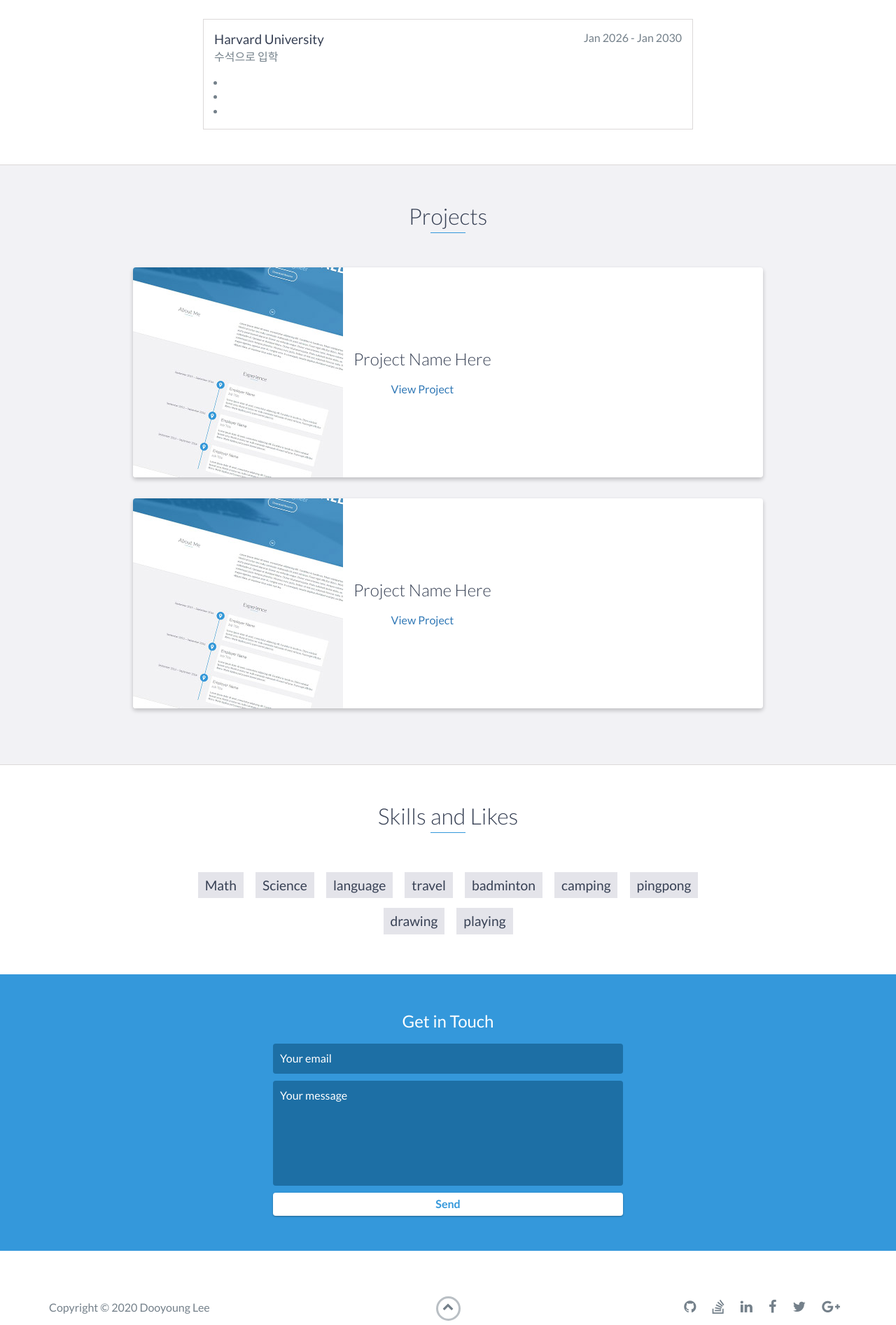
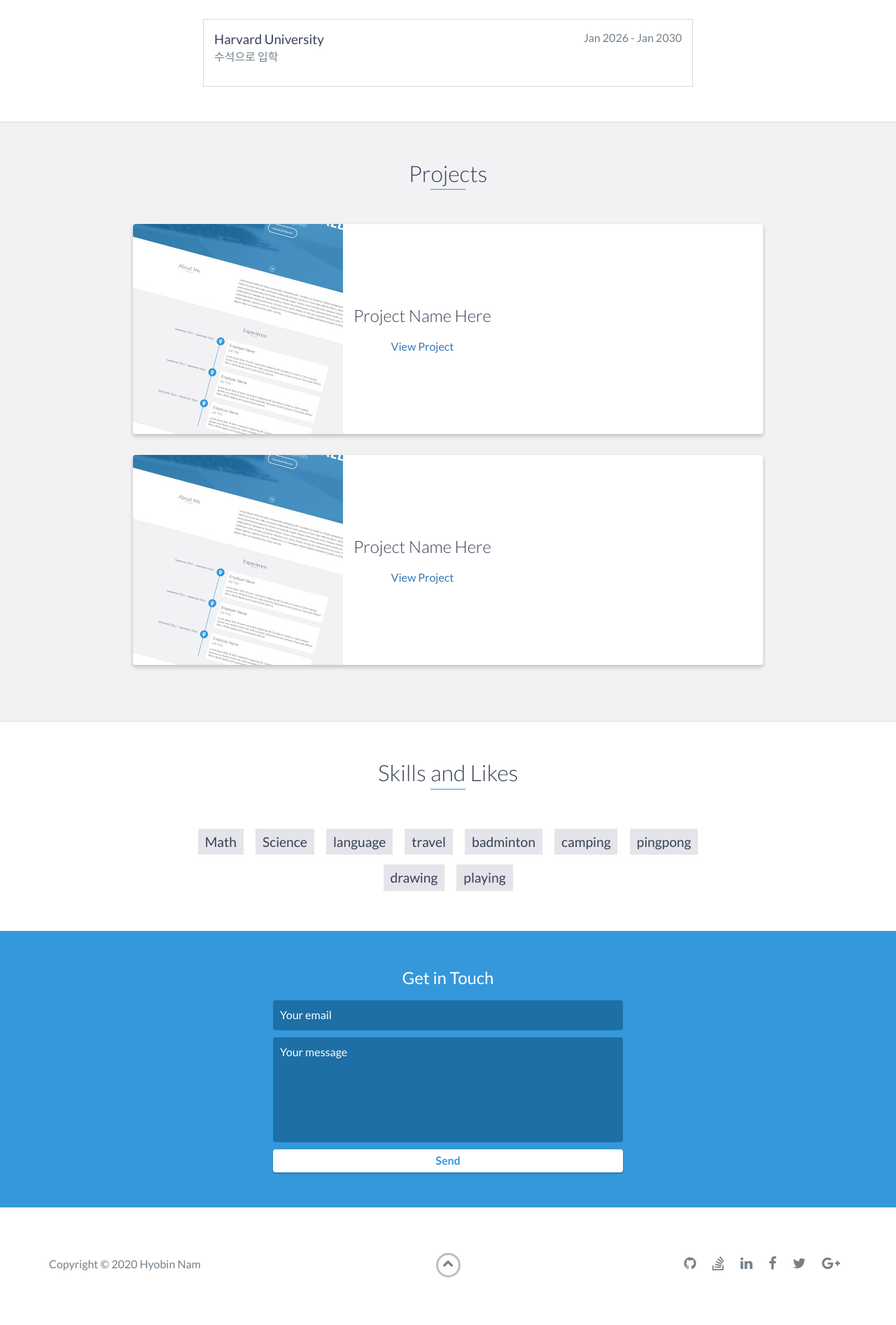
Before and after one commit to namhyobin/namhyobin.github.io, a website: page index.html in a window 1280 px wide. Shown: the part 1995-3888 px from the top of the page at 70% size. Drawn offline with nearby package versions, Linux system fonts and the light colour scheme.

Commit message:
little bit 수정

```diff
--- a/index.html
+++ b/index.html
@@ -132,12 +132,7 @@
             <span class="education-date">Jan 2026 - Jan 2030</span>
             <h4>수석으로 입학</h4>
             <ul>
-                <li>
-                </li>
-                <li>
-                </li>
-                <li>
-                </li>
+
             </ul>
         </div>
         <!-- End .education-block -->
@@ -219,7 +214,7 @@
             <div class="row">
                 <div class="col-sm-5 copyright">
                     <p>
-                        Copyright &copy; 2020 Dooyoung Lee
+                        Copyright &copy; 2020 Hyobin Nam
                     </p>
                 </div>
                 <div class="col-sm-2 top">
```
